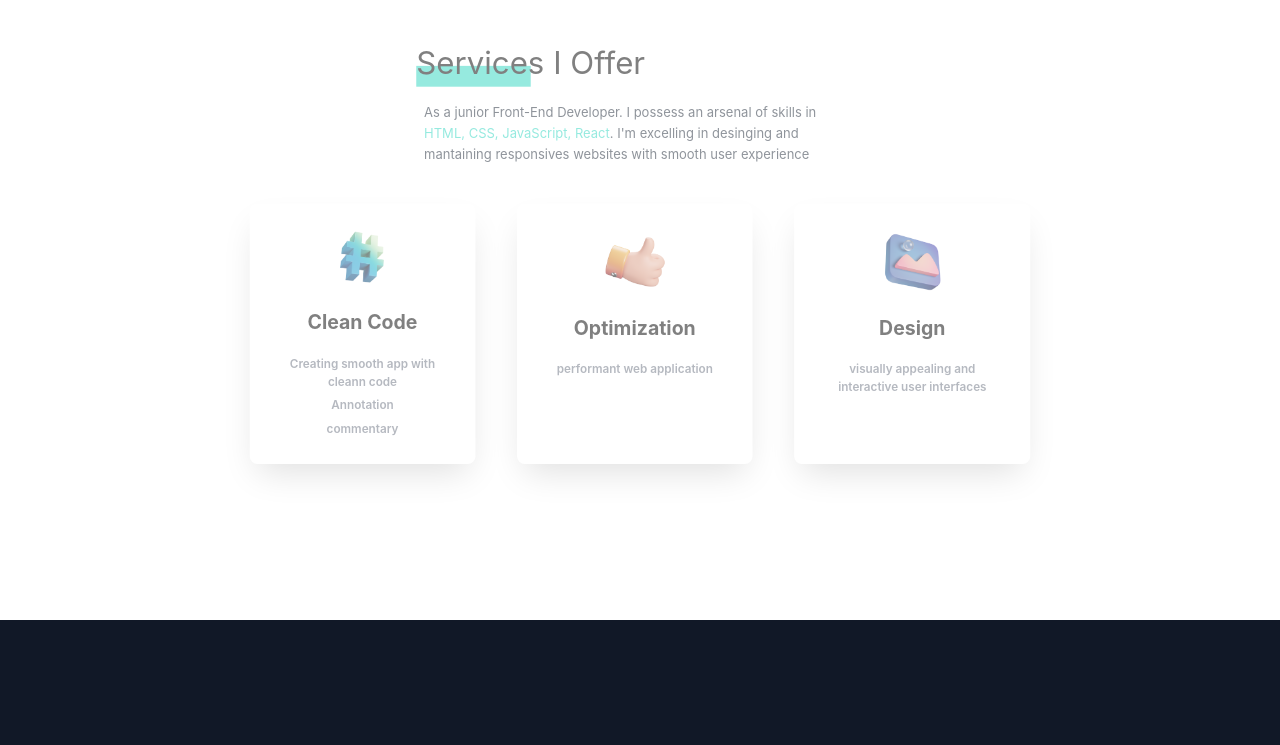
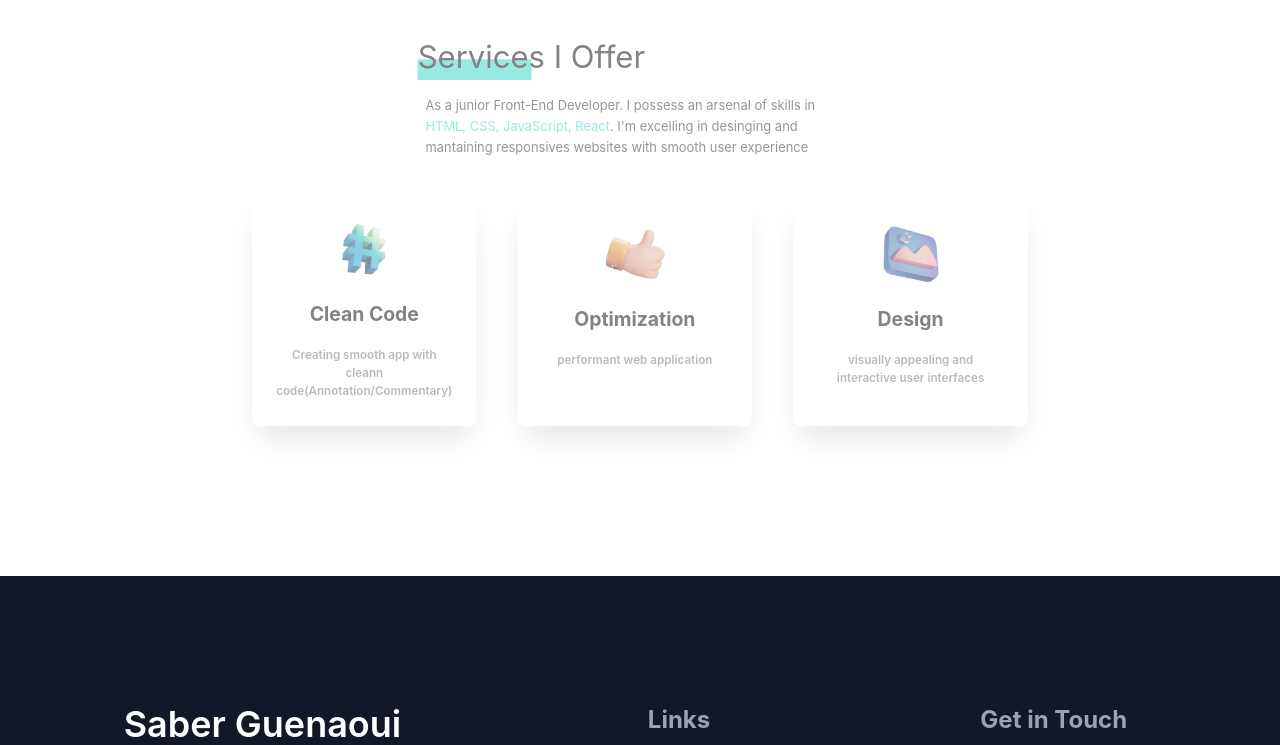
Before and after one commit to GSaber/Portfolio, a React (Create React App) app: page / in a window 1280 px wide. Shown: the part 5751-6496 px from the top of the page. Built offline with nearby package versions, Linux system fonts and the light colour scheme; the HTML template or start-up script is replaced by a standard one.

Commit message:
no  major changes

```diff
--- a/src/components/services.tsx
+++ b/src/components/services.tsx
@@ -43,14 +43,9 @@ const Services = () => {
             Clean Code
           </h3>
           <p className="text-lg text-gray-500 font-semibold pb-2 dark:text-white max-[800px]:text-base">
-            Creating smooth app with cleann code
+            Creating smooth app with cleann code(Annotation/Commentary)
           </p>
-          <p className="text-lg text-gray-500 font-semibold pb-2 dark:text-white max-[800px]:text-base">
-            Annotation
-          </p>
-          <p className="text-lg text-gray-500 font-semibold pb-2 dark:text-white max-[800px]:text-base">
-            commentary
-          </p>
+
         </div>
         <div className="flex-1 text-center shadow-2xl dark:shadow-gray-700 p-10 rounded-xl my-10 transition duration-400 ease-in-out hover:-translate-y-1 hover:scale-110">
           <img
```
